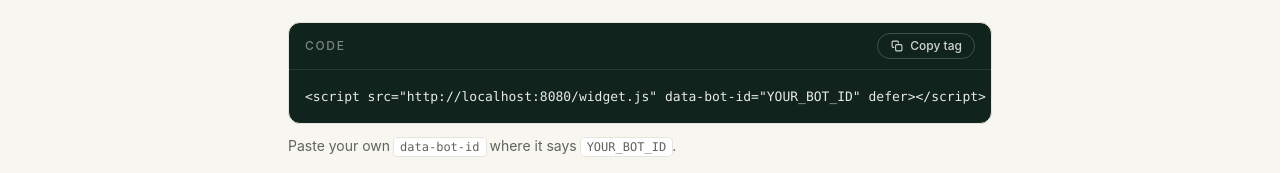
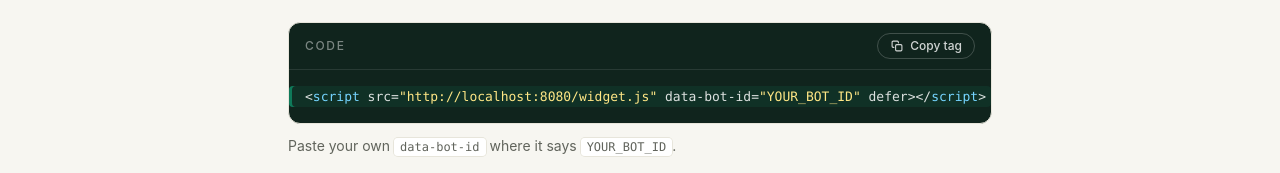
Before and after one commit to mahadanisubh/Openmate-dashboard, a Next.js app: page /docs in a window 1280 px wide. Shown: the part 354-527 px from the top of the page. Built offline with nearby package versions, Linux system fonts and the light colour scheme.

Commit message:
docs: syntax-highlight code blocks and set the widget script line apart

```diff
--- a/src/components/code-block.jsx
+++ b/src/components/code-block.jsx
@@ -1,6 +1,52 @@
 'use client';
 
 import { useState } from 'react';
+
+// A tiny, dependency-free highlighter. It is deliberately shallow — enough to make the code read as
+// code and, crucially, to set the widget's own <script> line apart from the surrounding boilerplate
+// so a reader's eye lands on the one line that matters.
+const TOKEN = /(\/\/[^\n]*|<!--[\s\S]*?-->)|('[^']*'|"[^"]*")|(\b(?:import|from|export|default|function|return|const|let|var|new|useEffect)\b)|(\b(?:html|head|body|div|script|main|app-root|template|p|h1)\b)/g;
+
+function tokenize(code) {
+  const nodes = [];
+  let last = 0;
+  let key = 0;
+  for (const match of code.matchAll(TOKEN)) {
+    if (match.index > last) nodes.push({ type: 'plain', text: code.slice(last, match.index), key: key++ });
+    const [full, comment, string, keyword, tag] = match;
+    const type = comment ? 'comment' : string ? 'string' : keyword ? 'keyword' : tag ? 'tag' : 'plain';
+    nodes.push({ type, text: full, key: key++ });
+    last = match.index + full.length;
+  }
+  if (last < code.length) nodes.push({ type: 'plain', text: code.slice(last), key: key++ });
+  return nodes;
+}
+
+const COLOR = {
+  comment: 'text-emerald-300/45 italic',
+  string: 'text-amber-200',
+  keyword: 'text-fuchsia-300',
+  tag: 'text-sky-300',
+  plain: 'text-white/85',
+};
+
+// The widget embed line gets its own treatment: a tinted band with the accent, so "this is the tag
+// you paste" is obvious at a glance.
+function HighlightedLine({ line }) {
+  const isEmbed = /data-bot-id|widget\.js/.test(line);
+  const nodes = tokenize(line);
+  return (
+    <span
+      className={isEmbed ? 'block -mx-4 rounded bg-accent/15 px-4 shadow-[inset_3px_0_0_0_var(--color-accent)]' : 'block'}
+    >
+      {nodes.map((n) => (
+        <span key={n.key} className={COLOR[n.type]}>
+          {n.text}
+        </span>
+      ))}
+    </span>
+  );
+}
 
 export default function CodeBlock({ code, label = 'Copy' }) {
   const [copied, setCopied] = useState(false);
@@ -14,6 +60,8 @@ export default function CodeBlock({ code, label = 'Copy' }) {
       setCopied(false);
     }
   }
+
+  const lines = code.split('\n');
 
   return (
     <div className="group relative overflow-hidden rounded-xl border border-line bg-ink-panel">
@@ -43,8 +91,12 @@ export default function CodeBlock({ code, label = 'Copy' }) {
           )}
         </button>
       </div>
-      <pre className="overflow-x-auto px-4 py-4 text-[13px] leading-relaxed text-white/90">
-        <code>{code}</code>
+      <pre className="overflow-x-auto px-4 py-4 text-[13px] leading-relaxed">
+        <code className="font-mono">
+          {lines.map((line, i) => (
+            <HighlightedLine key={i} line={line} />
+          ))}
+        </code>
       </pre>
     </div>
   );
```
